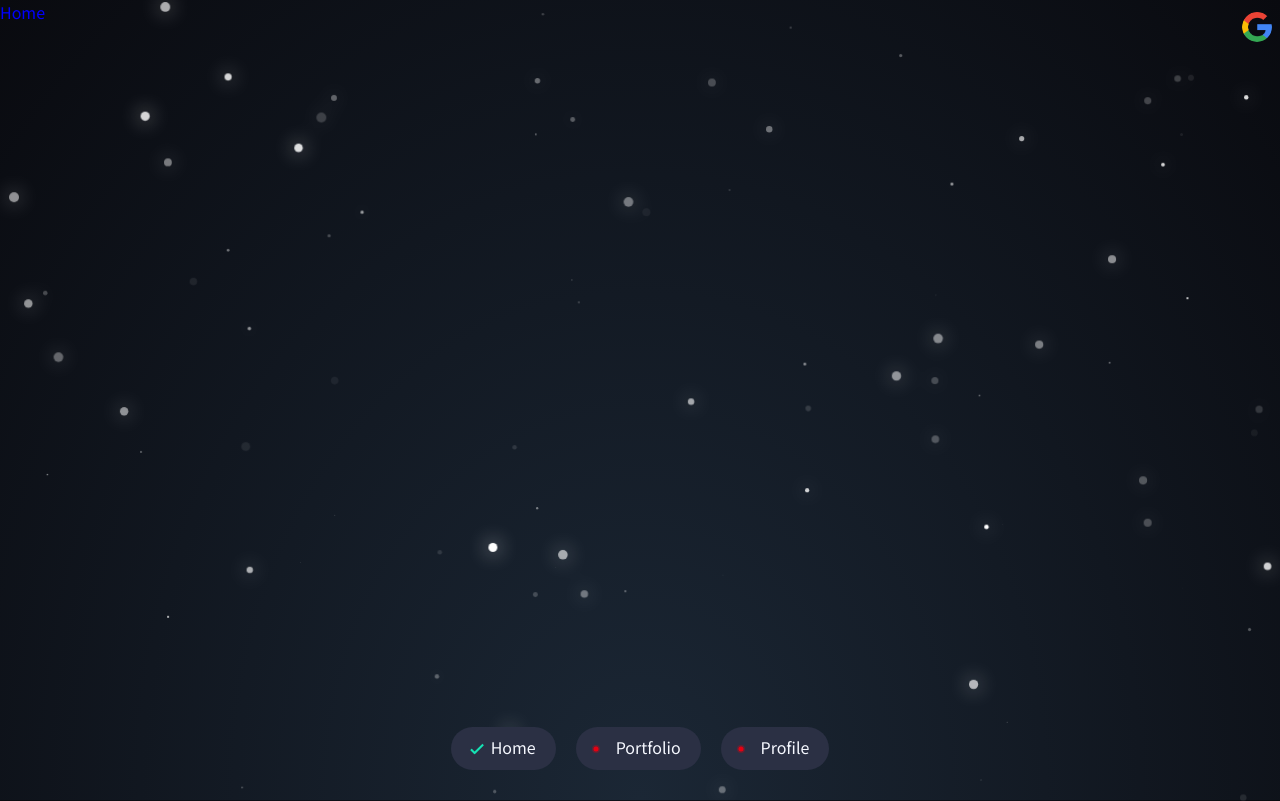
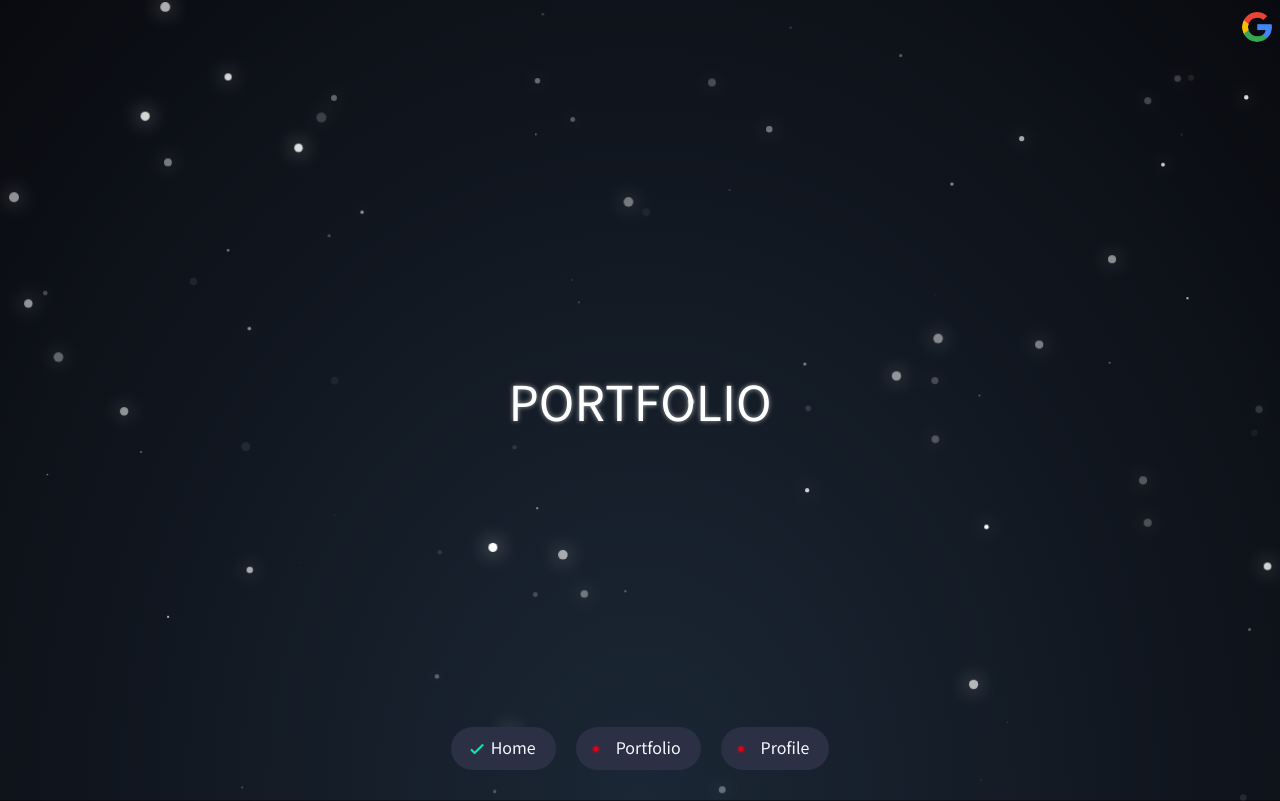
Before and after one commit to jews3333/Web-Front-end-Portfolio, a React (Create React App) app: page / in a window 1280 px wide. Built offline with nearby package versions, Linux system fonts and the light colour scheme; no server answers; the database is empty.

Commit message:
home구현중

```diff
--- a/src/components/Home.js
+++ b/src/components/Home.js
@@ -1,12 +1,21 @@
 import React from 'react';
 import '../styles/Home.scss';
+import WithLoad from '../HOC/WithLoad';
 
-const Home = () => {
+const Home = ({ loaded }) => {
     return (
-        <div id="home">
-            Home
+        <div id="home" data-loaded={loaded}>
+            <span>P</span>
+            <span>O</span>
+            <span>R</span>
+            <span>T</span>
+            <span>F</span>
+            <span>O</span>
+            <span>L</span>
+            <span>I</span>
+            <span>O</span>
         </div>
     );
 }
 
-export default Home;
+export default WithLoad(Home);
--- a/src/components/Navgation.js
+++ b/src/components/Navgation.js
@@ -2,10 +2,11 @@ import React from 'react';
 import '../styles/Navigation.scss';
 import { NavLink } from 'react-router-dom';
 import { IoIosCheckmark } from 'react-icons/io';
+import WithLoad from '../HOC/WithLoad';
 
-const Navigation = () => {
+const Navigation = ({ loaded }) => {
     return (
-        <div id="navigation">
+        <div id="navigation" data-loaded={loaded}>
             <NavLink exact to="/" activeClassName='active'><IoIosCheckmark size='2em' color='#15e2b4'/>Home</NavLink>
             <NavLink to="/portfolio" activeClassName='active'><IoIosCheckmark size='2em' color='#15e2b4'/>Portfolio</NavLink>
             <NavLink to="/profile" activeClassName='active'><IoIosCheckmark size='2em' color='#15e2b4'/>Profile</NavLink>
@@ -13,4 +14,4 @@ const Navigation = () => {
     );
 }
 
-export default Navigation;
+export default WithLoad(Navigation);
--- a/src/modules/MotionLoading.js
+++ b/src/modules/MotionLoading.js
@@ -27,7 +27,7 @@ class MotionLoading extends React.Component {
         if(loaded) {
             setTimeout(() => {
                 document.querySelector('.loading_rocket').remove();
-            }, 2000)
+            }, 1000)
         }
 
         return (
--- a/src/styles/Home.scss
+++ b/src/styles/Home.scss
@@ -1,3 +1,31 @@
 #home {
-    color: blue
+    position: absolute;
+    top:50%;
+    left:50%;
+    transform: translate(-50%, -50%);
+    color:#fff;
+    font-size: 3em;
+    text-shadow: 0 0 5px rgba(#fff, 0.6);
+
+    & > span {
+        display: inline-block;
+        transform: translateY(-1em);
+        opacity: 0;
+    }
+
+    &[data-loaded=true] > span {
+        @for $i from 1 through 9 {
+            &:nth-of-type(#{$i}){
+                animation: text_show 0.5s forwards ease-in-out;
+                animation-delay: calc(#{$i} * 0.1s);
+            }
+        }
+
+        @keyframes text_show {
+            to {
+                transform: translateY(0);
+                opacity: 1;
+            }
+        }
+    }
 }
--- a/src/styles/MotionLoading.scss
+++ b/src/styles/MotionLoading.scss
@@ -23,7 +23,7 @@
             height: 20px;
             opacity: 0.5;
             left:0;
-            animation: motion_cloud1 0.2s infinite ease-in-out;
+            animation: motion_cloud1 0.5s infinite ease-in-out;
         }
 
         &:nth-of-type(2) {
@@ -31,7 +31,7 @@
             height: 40px;
             opacity: 0.8;
             left:50%;
-            animation: motion_cloud2 0.5s infinite ease-in-out;
+            animation: motion_cloud2 1s infinite ease-in-out;
         }
 
         &:nth-of-type(3) {
@@ -39,17 +39,18 @@
             height: 30px;
             opacity: 0.3;
             left:100%;
-            animation: motion_cloud3 0.3s infinite ease-in-out;
+            animation: motion_cloud3 0.5s infinite ease-in-out;
         }
     }
 
     &[data-loaded=true]{
-        animation: motion_rocket 2s forwards ease-in;
+        animation: motion_rocket 1s forwards ease-in-out;
     }
 
     @keyframes motion_rocket {
         to {
             top:-50px;
+            opacity: 0;
         }
     }
 
--- a/src/styles/Navigation.scss
+++ b/src/styles/Navigation.scss
@@ -1,10 +1,17 @@
 #navigation {
     position: fixed;
     width:100%;
-    bottom:0;
     left:50%;
+    bottom:-100px;
+    opacity: 0;
     text-align: center;
     transform: translateX(-50%);
+    transition: all 1s ease-in-out;
+
+    &[data-loaded=true]{
+        opacity: 1;
+        bottom: 0;
+    }
 
     & > a {
         display:inline-block;
```
